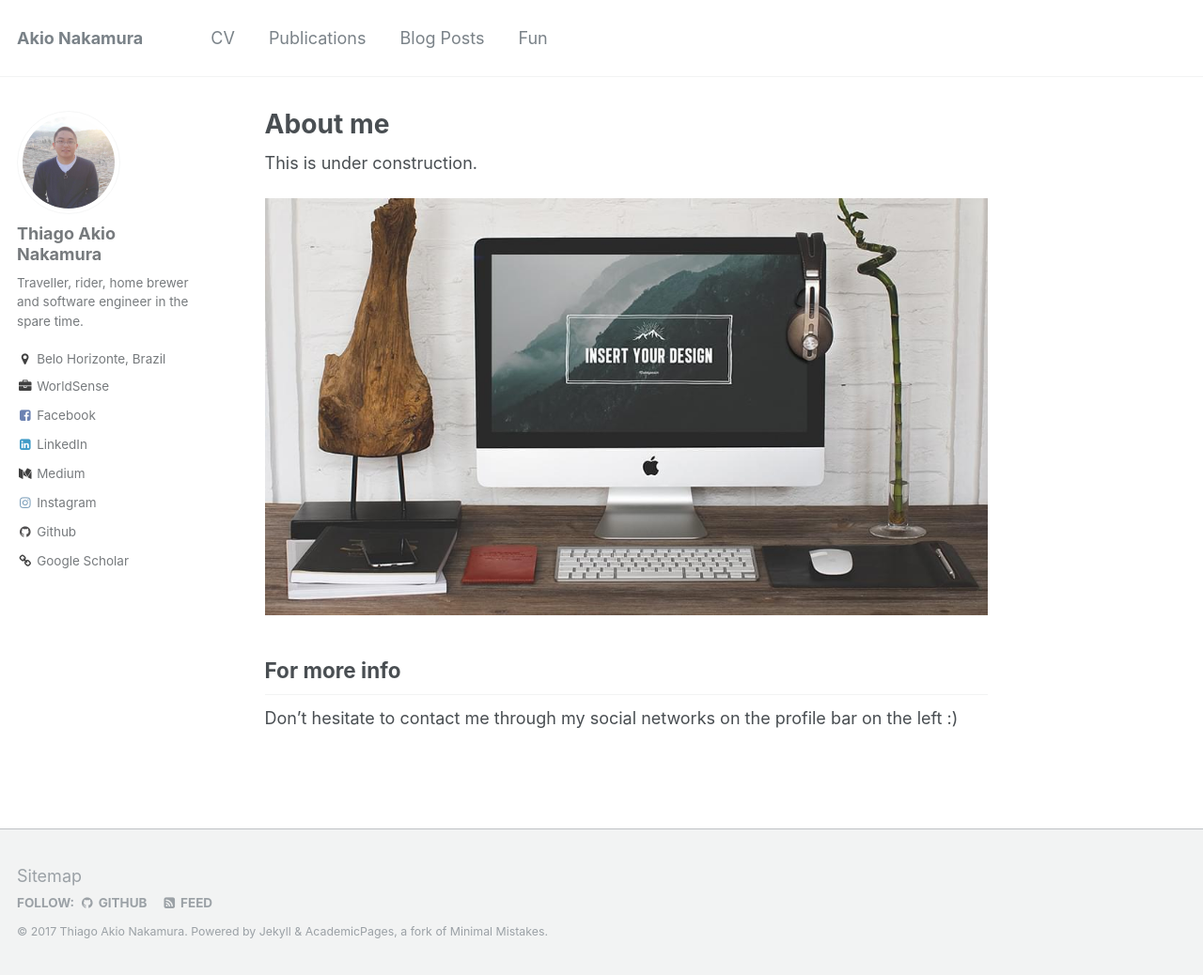
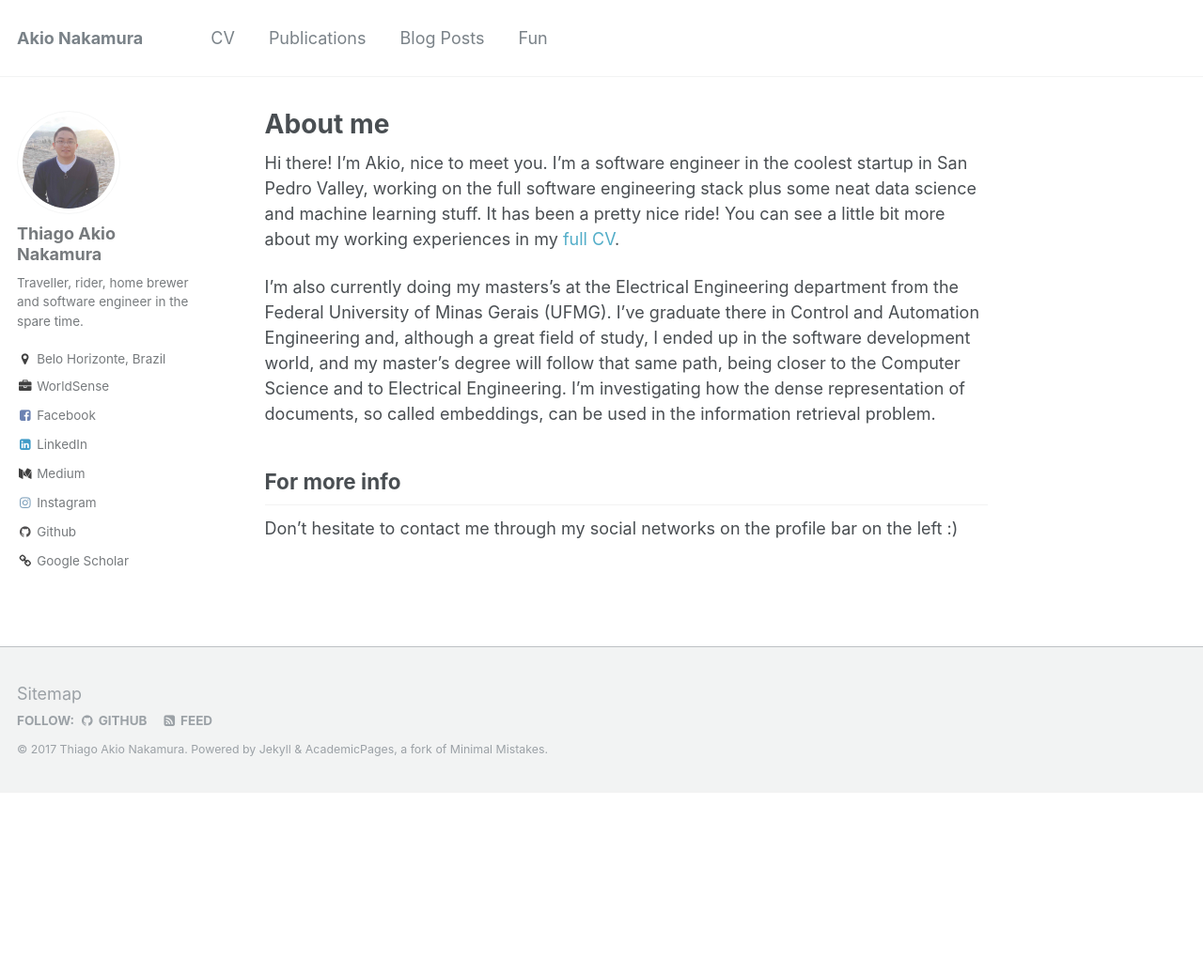
Before and after one commit to akionakamura/akionakamura.github.io, a Jekyll site: the page built from _pages/about.md, in a window 1280 px wide and 1038 px high. Shown: the whole window at 94% size. Built offline with Jekyll 4.4.1, drawn with Linux system fonts in a browser that asks for light colours; a file with an impossible date is left out.

Commit message:
Basic about page

```diff
--- a/_pages/about.md
+++ b/_pages/about.md
@@ -8,9 +8,9 @@ redirect_from:
   - /about.html
 ---
 
-This is under construction.
+Hi there! I'm Akio, nice to meet you. I'm a software engineer in the coolest startup in San Pedro Valley, working on the full software engineering stack plus some neat data science and machine learning stuff. It has been a pretty nice ride! You can see a little bit more about my working experiences in my [full CV](https://akionakamura.github.io/cv/).
 
-![Under construction](/images/foo-bar-identity.jpg)
+I'm also currently doing my masters's at the Electrical Engineering department from the Federal University of Minas Gerais (UFMG). I've graduate there in Control and Automation Engineering and, although a great field of study, I ended up in the software development world, and my master's degree will follow that same path, being closer to the Computer Science and to Electrical Engineering. I'm investigating how the dense representation of documents, so called embeddings, can be used in the information retrieval problem.
 
 For more info
 ------
```
